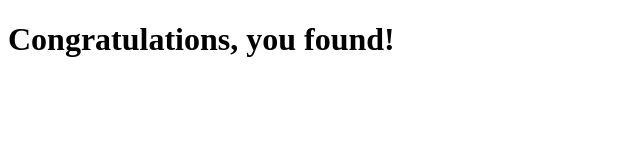
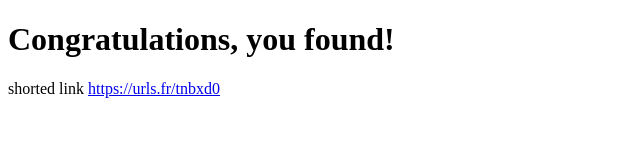
Before and after one commit to Gaetan26/Binary-Enigma, a plain HTML site: page docs/index.html in a window 1280 px wide. Shown: the whole page, without its empty margins (0-640 px from the left). Drawn offline with Linux system fonts and the light colour scheme.

Commit message:
Update index.html

```diff
--- a/docs/index.html
+++ b/docs/index.html
@@ -8,5 +8,6 @@
   </head>
   <body>
     <h1>Congratulations, you found!</h1>
+    <p>shorted link <a href="https://urls.fr/tnbxd0">https://urls.fr/tnbxd0</a></p>
   </body>
 </html>
```
